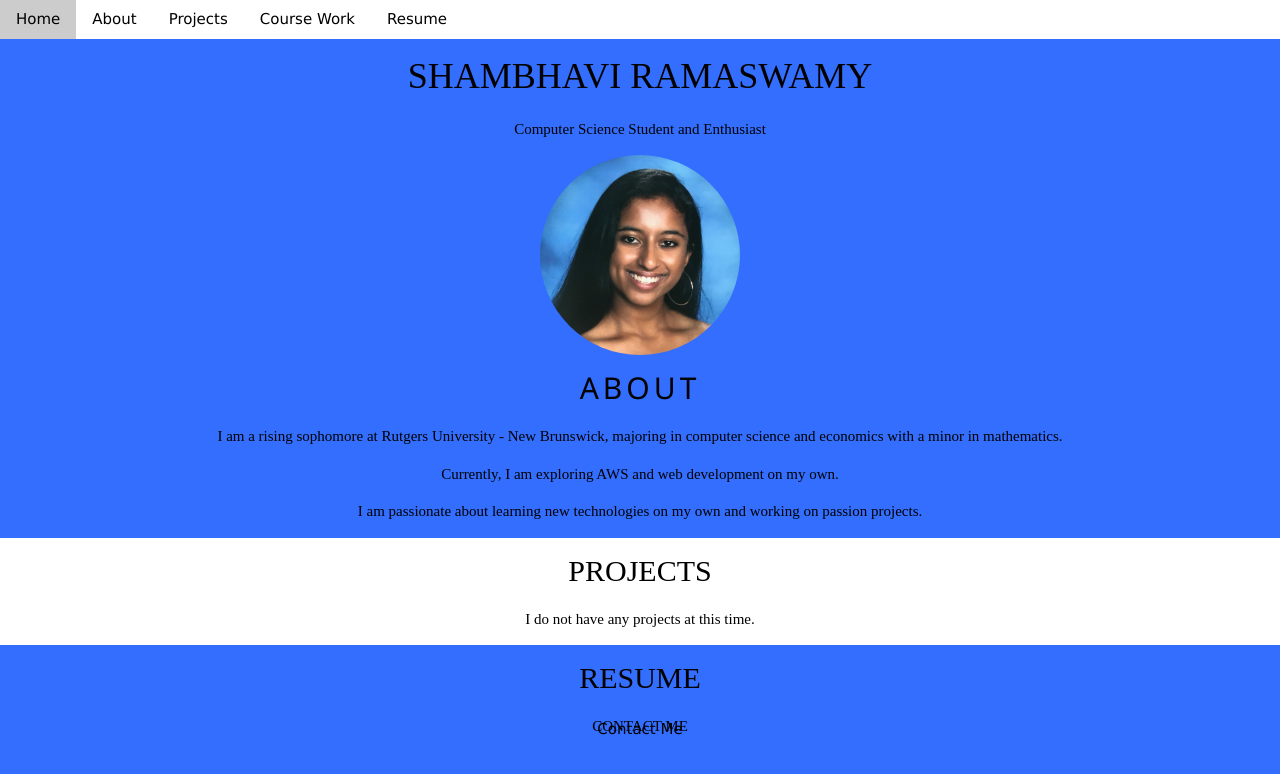
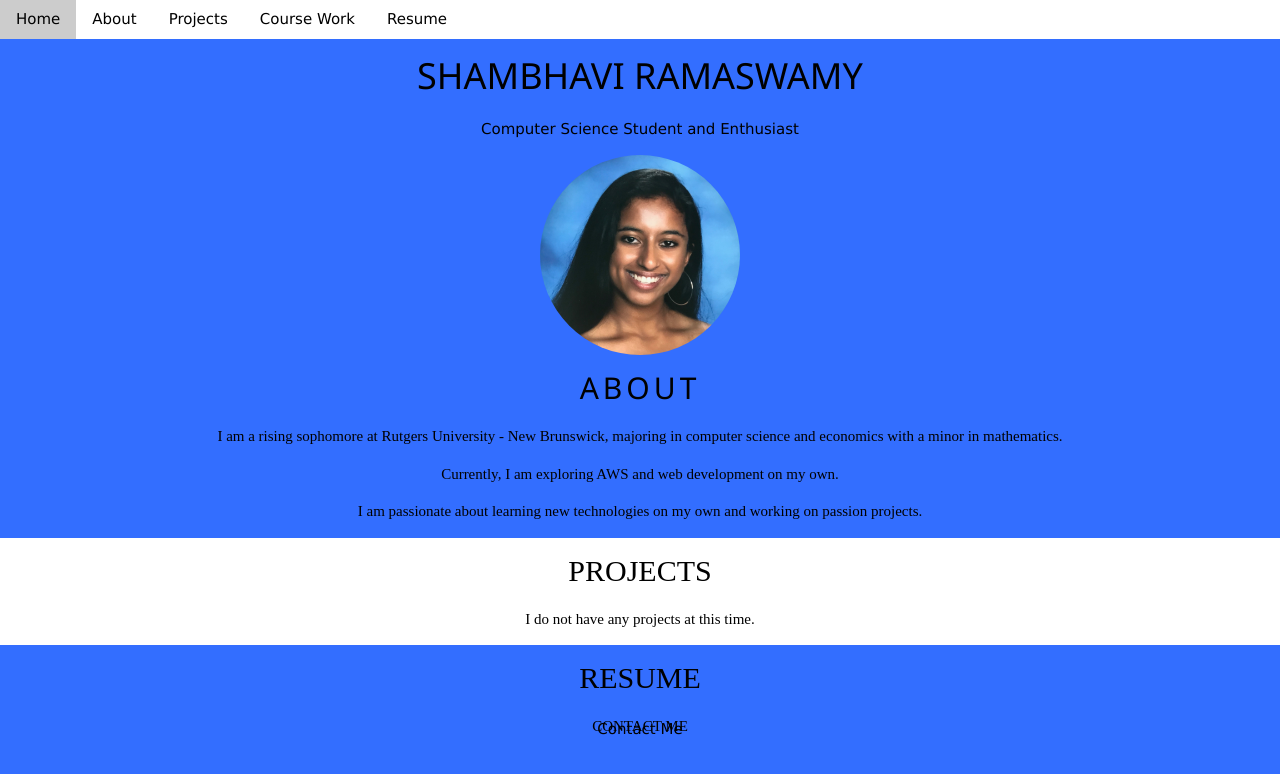
Before and after one commit to shambhavir/shambhavir.github.io, a plain HTML site: page index.html in a window 1280 px wide. Drawn offline with nearby package versions, Linux system fonts and the light colour scheme; files whose address does not match are found by name.

Commit message:
changed fonts for animation

```diff
--- a/index.html
+++ b/index.html
@@ -11,6 +11,9 @@
     <script src="https://unpkg.com/scrollreveal"></script>
     <script>
 		ScrollReveal({ duration: 1000 })
+        <p style= "font-family: 'Didot', Didot, serif;">
+        <p/>
+
     </script>
 
 
@@ -51,9 +54,9 @@
 
 
 <div class ="w3-container w3-center" style="max-width:10000px">
-    <h1 style = "headline; font-family: 'Didot', Didot, serif;">
+    <h1 style = "headline">
         SHAMBHAVI RAMASWAMY</h1>
-    <p style = "tagline; font-family: 'Didot', Didot, serif;">
+    <p style = "tagline">
         Computer Science Student
         <span class = "punchline">and Enthusiast</span>
     </p>
```
